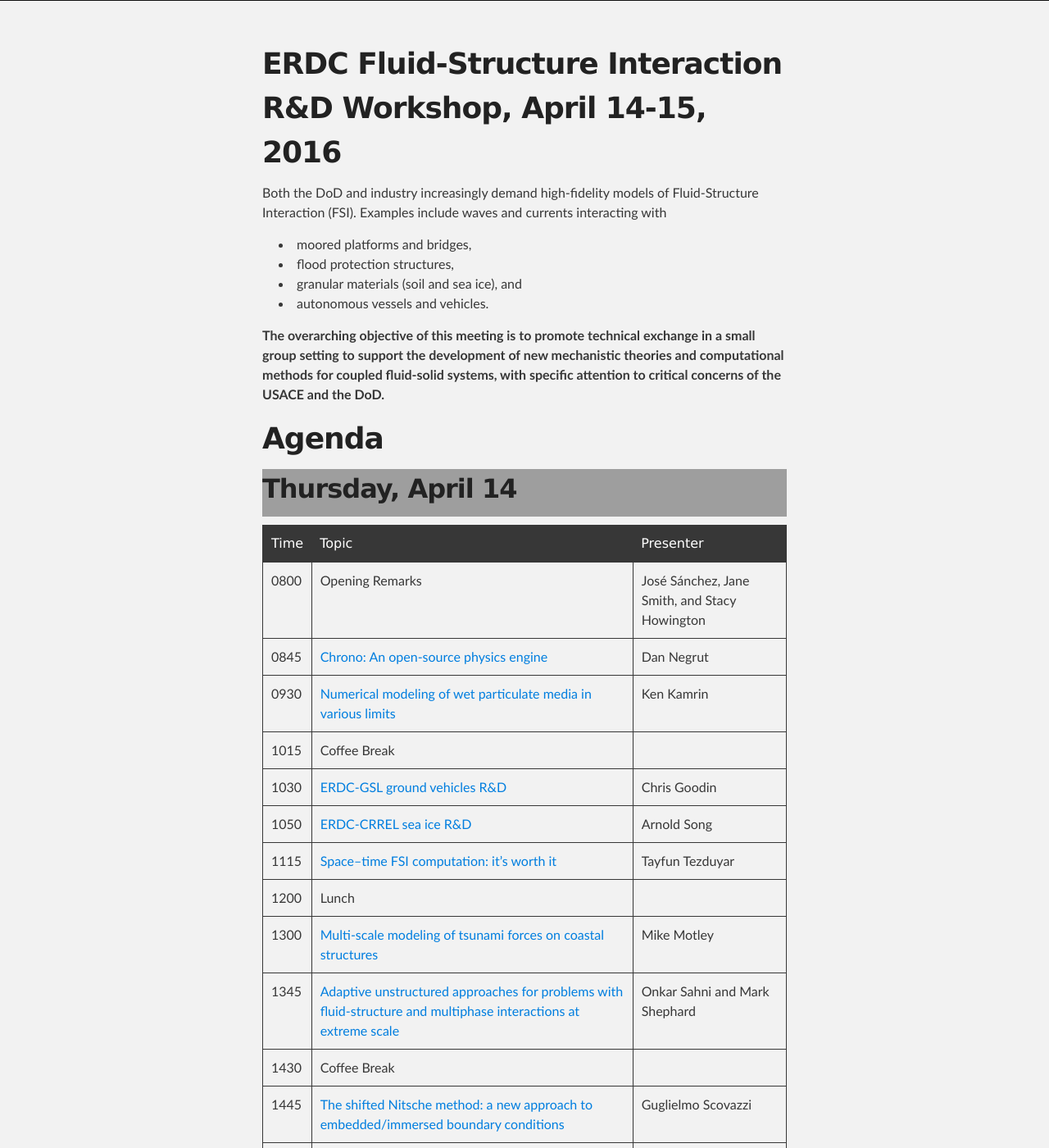
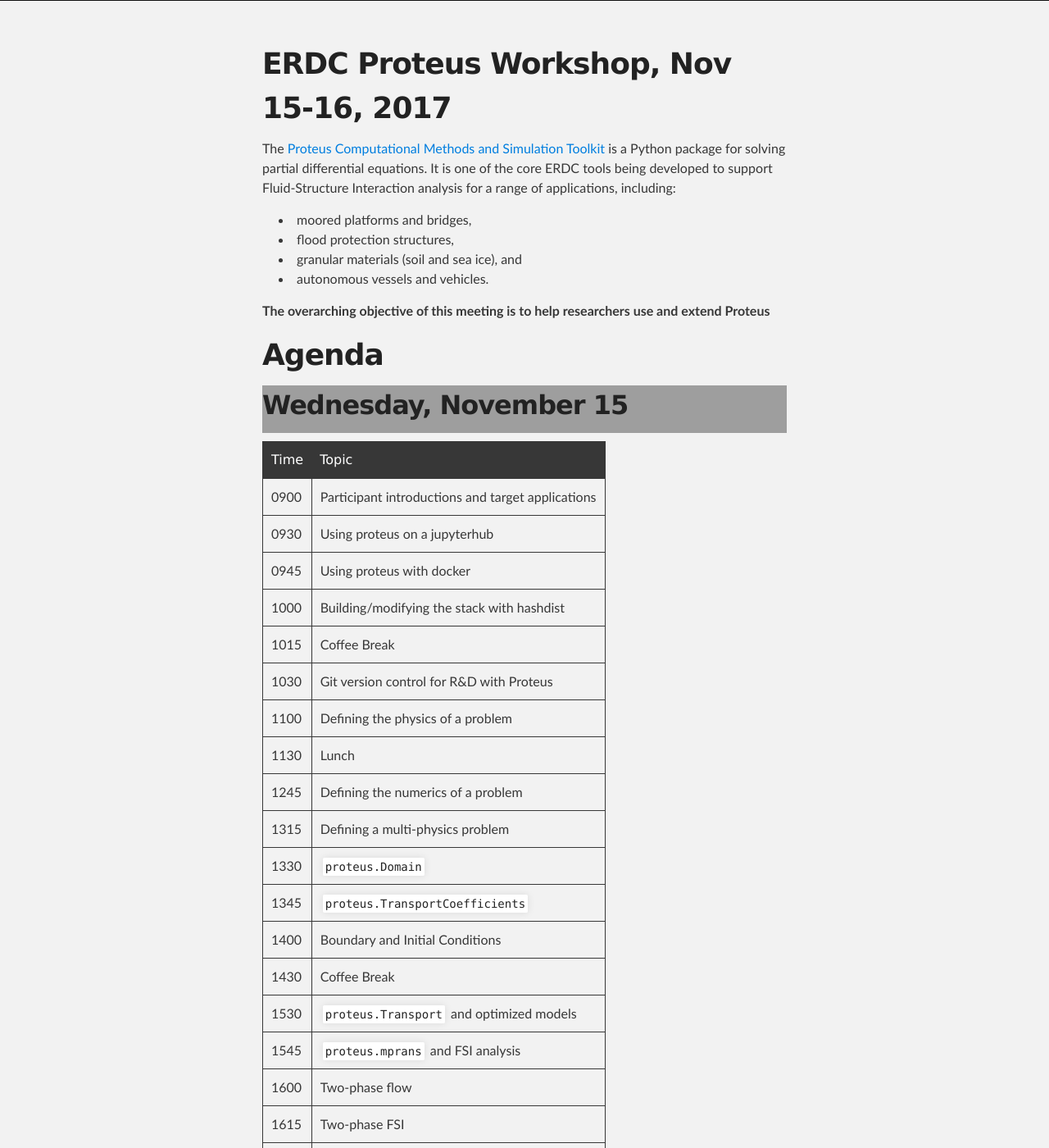
Before and after one commit to erdc/workshops, a Jekyll site: the page built from index.md, in a window 1280 px wide and 1400 px high. Shown: the whole window at 82% size. Built offline with Jekyll 4.4.1, drawn with Linux system fonts in a browser that asks for light colours; some of the changed text lies outside the part shown; grey boxes are pictures that could not be loaded.

Commit message:
Proteus November 2017 Workshop (#2)

```diff
--- a/index.md
+++ b/index.md
@@ -1,68 +1,62 @@
 ---
 layout: default
-title: ERDC-FSI April 2016
+title: Proteus November 2017
 ---
 
-# ERDC Fluid-Structure Interaction R&D Workshop, April 14-15, 2016
+# ERDC Proteus Workshop, Nov 15-16, 2017
 
-Both the DoD and industry increasingly demand high-fidelity models of
-Fluid-Structure Interaction (FSI). Examples include waves and currents
-interacting with
+The [Proteus Computational Methods and Simulation Toolkit](https://github.com/erdc/proteus) is a Python package for solving partial differential equations. It is one of the core ERDC tools being developed to support Fluid-Structure Interaction analysis for a range of applications, including:
 
 - moored platforms and bridges,
 - flood protection structures,
 - granular materials (soil and sea ice), and
 - autonomous vessels and vehicles.
 
-**The overarching objective of this
-  meeting is to promote technical exchange in a small group setting to support
-  the development of new mechanistic theories and computational methods for
-  coupled fluid-solid systems, with specific attention to critical concerns of
-  the USACE and the DoD.**
+**The overarching objective of this meeting is to help researchers use and extend Proteus**
 
 # Agenda
 
-## Thursday, April 14
+## Wednesday, November 15
 
-Time | Topic | Presenter
------|-------|----------
-0800 | Opening Remarks | José Sánchez, Jane Smith, and Stacy Howington
-0845 | [Chrono: An open-source physics engine](abstracts/Negrut.html) | Dan Negrut
-0930 | [Numerical modeling of wet particulate media in various limits](abstracts/Kamrin.html) |  Ken Kamrin
+Time | Topic
+-----|-------
+0900 | Participant introductions and target applications
+0930 | Using proteus on a jupyterhub
+0945 | Using proteus with docker
+1000 | Building/modifying the stack with hashdist
 1015 | Coffee Break |
-1030 | [ERDC-GSL ground vehicles R&D](abstracts/Goodin.html) | Chris Goodin
-1050 | [ERDC-CRREL sea ice R&D](abstracts/Song.html) | Arnold Song
-1115 | [Space–time FSI computation: it’s worth it](abstracts/Tezduyar.html) | Tayfun Tezduyar
-1200 | Lunch |
-1300 | [Multi-scale modeling of tsunami forces on coastal structures](abstracts/Motley.html) | Mike Motley
-1345 | [Adaptive unstructured approaches for problems with fluid-structure and multiphase interactions at extreme scale](abstracts/Sahni.html) | Onkar Sahni and Mark Shephard
-1430 | Coffee Break |
-1445 | [The shifted Nitsche method: a new approach to embedded/immersed boundary conditions](abstracts/Scovazzi.html) | Guglielmo Scovazzi
-1530 | [Invariant domains preserving ALE approximation of hyperbolic systems with continuous finite elements](abstracts/Guermond.html) | Jean-Luc Guermond and Bojan Popov
-1615 | [ERDC-CHL wave-vegetation interaction R&D](abstracts/Anderson.html) | Mary Anderson
-1635 | [ERDC-EL fish and autonomous agent R&D](abstracts/Goodwin.html) | Andy Goodwin and David Smith
-1700 | Closing |
-1830 | Dinner at 10-South Rooftop Bar & Grill([Map](https://goo.gl/maps/wrdrkbT8gvC2)) |
+1030 | Git version control for R&D with Proteus
+1100 | Defining the physics of a problem
+1130 | Lunch
+1245 | Defining the numerics of a problem
+1315 | Defining a multi-physics problem
+1330 | `proteus.Domain`
+1345 | `proteus.TransportCoefficients`
+1400 | Boundary and Initial Conditions
+1430 | Coffee Break
+1530 | `proteus.Transport` and optimized models
+1545 | `proteus.mprans` and FSI analysis
+1600 | Two-phase flow
+1615 | Two-phase FSI
+1645 | Three-phase flow
+1700 | Day 1 wrap up
+1830 | Dinner at 10-South Rooftop Bar & Grill([Map](https://goo.gl/maps/wrdrkbT8gvC2))
 
-## Friday, April 15
+## Thursday, November 16
 
-Time | Topic | Presenter
------|-------|----------
-0800 | [Introduction to Proteus and basic tutorials](abstracts/Kees1.html) | Chris Kees
-0845 | [Simulating waves: proteus.WaveTools and wave/structure tutorials](abstracts/Dimakopoulos.html) | Aggelos Dimakopoulos
-0930 | [Simulating structures: proteus.Geometry and floating structure tutorials](abstracts/deLataillade.html) | Tristan de Lataillade
-1015 | Coffee Break |
-1030 | [Using the hashdist tool to manage HPC software distributions](abstracts/Kees2.html) | Chris Kees
-1045 | [Using Proteus for fast prototyping and numerical methods research](abstracts/Bentley.html) | Alistair Bentley
-1100 | [Proteus roadmap and discussion](abstracts/Kees3.html) | Chris Kees
-1200 | Lunch |
-1300 | Prioritization of FSI applications |
-1345 | Identification of short-term technological gaps |
-1430 | Coffee Break |
-1445 | Indentification of long-term technological gaps |
-1530 | Small group R&D project development |
-1615 | Presentation of R&D project ideas |
-1700 | Closing remarks |
+Time | Topic
+-----|-------
+0900 | Progress updates
+0930 | The `parun` CLI
+0945 | Writing scripts and automated tests
+1015 | Coffee Break
+1030 | `proteus.WaveTools`
+1045 | `proteus.mprans.SpatialTools`
+1100 | `protues.mprans.BoundaryConditions`
+1130 | Lunch
+1230 | Standing Meeting
+1245 | Sprints
+1700 | Day 2 wrap up
 
 ## Location and Directions
 
```
Also changed, not shown: other parts of index.md (+15 -0 lines).
